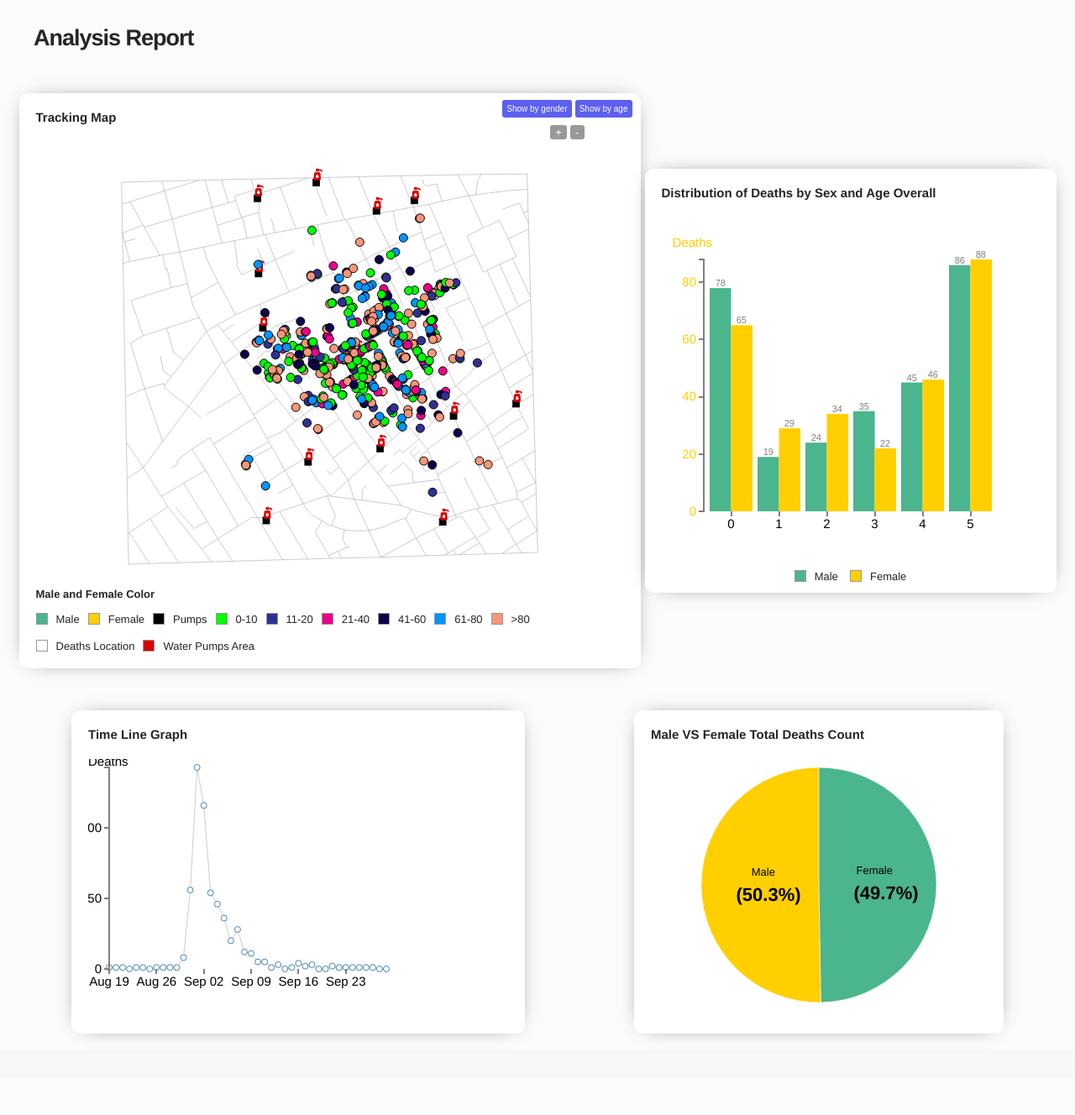
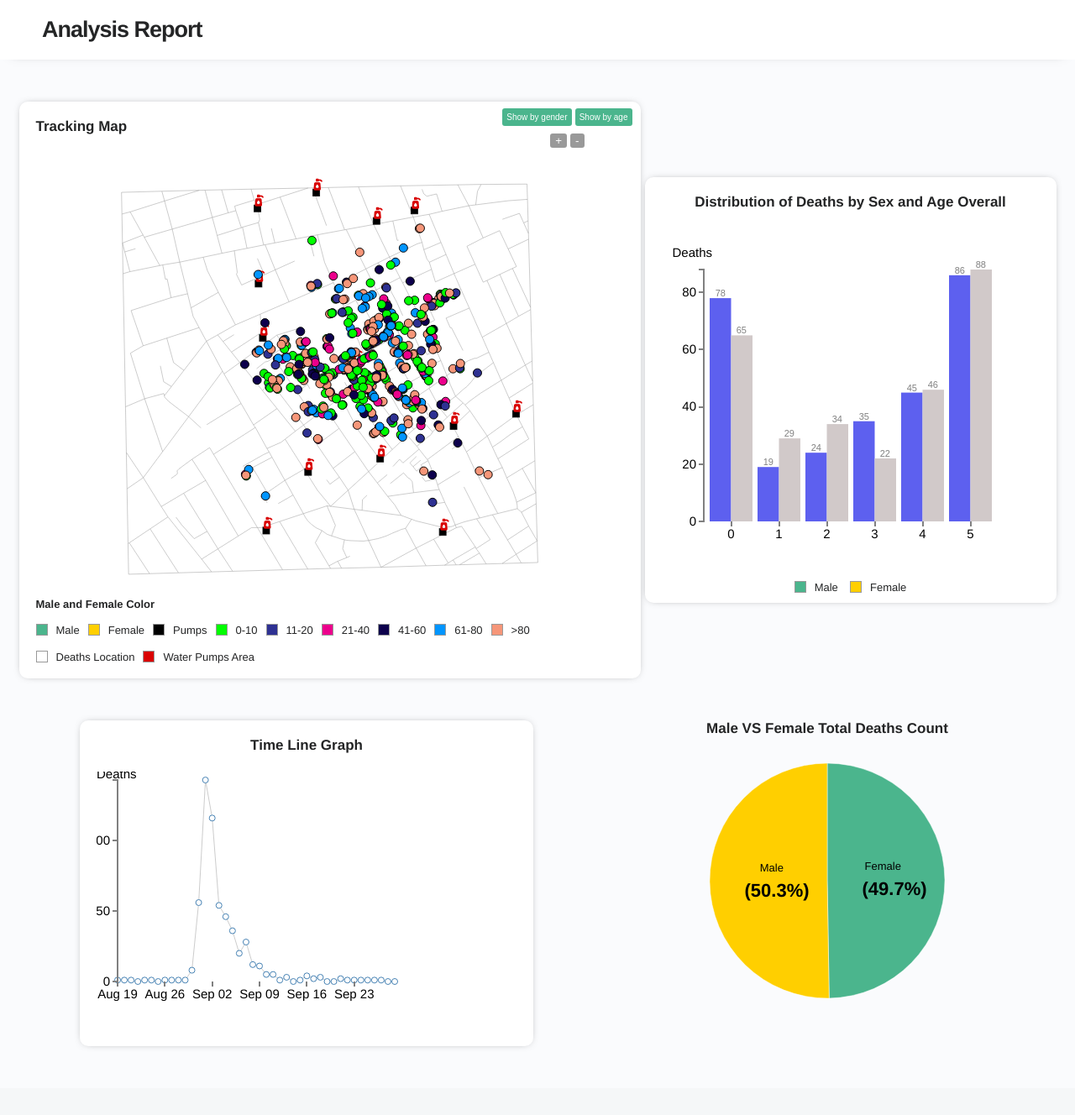
Before and after one commit to Naveeniu/Visualization, a PHP site: page / in a window 1280 px wide. Shown: the whole page at 84% size. Before the commit the page ends 1237 px from the top, so only its background shows below. Run offline with PHP 8.4, Linux system fonts and the light colour scheme; some libraries are stand-ins or nearby versions.

Commit message:
Add files via upload

```diff
--- a/css/styles.css
+++ b/css/styles.css
@@ -1,27 +1,35 @@
 .population_boxWrap {
-	padding: 20px;
   text-align: left;
   background: #fafbfd;
+  position: relative;
 }
 .header_top {
   padding: 0 20px 30px;
+  padding: 20px 50px;
+  -webkit-box-shadow: 0px 5px 13px -15px rgb(0 0 0 / 75%);
+  -moz-box-shadow: 0px 5px 13px -15px rgba(0, 0, 0, 0.75);
+  box-shadow: 0px 5px 13px -15px rgb(0 0 0 / 75%);
+  margin-bottom: 50px;
+  background: #fff;
 }
 .header_top h2 {
   font-size: 27px;
   line-height: normal;
+  margin: 0;
 }
 .population_boxWrap h4 {
-	font-size: 15px;
+  font-size: 17px;
   margin: 0 0 20px;
+  text-align: center;
 }
 path {
   fill: none;
 }
 .y.axisRight text {
-	fill: #4bb58d;
+  fill: #000000;
 }
 .y.axisLeft text {
-	fill: #ffcf00;
+  fill: #000000;
 }
 
 .axis path,
@@ -33,15 +41,18 @@ path {
 }
 
 .bar1 {
-	fill: #4bb58d;
+  fill: #5d60ef;
 }
 .bar2 {
-	fill: #ffcf00;
+  fill: #d1c9c9;
 }
 .x.axis path {
   display: none;
 }
 
+.y.axis {
+  padding-top: 20px;
+}
 .overlay {
   fill: none;
   pointer-events: all;
@@ -62,10 +73,6 @@ div.tooltip {
   border-radius: 8px;
   pointer-events: none;
 }
-.population_boxWrap {
-	position: relative;
-}
-
 .shortBox {
   position: absolute;
   top: 5px;
@@ -74,7 +81,7 @@ div.tooltip {
 }
 .btn_age,
 .btn_gen {
-	background: #5d60ef;
+  background: #4bb58d;
   border: none;
   padding: 5px;
   font-size: 14px;
@@ -82,9 +89,6 @@ div.tooltip {
   border-radius: 3px;
   margin: 0 0px 5px;
 }
-/* .btn_age {
-	background: #ff947a;
-} */
 .btn_gen span,
 .btn_age span {
   display: block;
@@ -102,24 +106,28 @@ div.tooltip {
   vertical-align: middle;
   align-items: center;
   justify-content: space-around;
-	padding-bottom: 50px;
+  padding: 0 20px 50px;
 }
 .map_bottom_wrap {
   display: flex;
   vertical-align: middle;
   justify-content: space-around;
+  padding: 0 20px 50px;
 }
-.barpieChartWrap,
+.barpieChartWrapOuter,
 .main_map,
 .barBandsWrap,
 .rangeRoundBandsWrap {
-	-webkit-box-shadow: 0px 0px 25px -15px rgb(7 7 7);
-    -moz-box-shadow: 0px 0px 25px -15px rgba(7, 7, 7, 1);
-    box-shadow: 0px 0px 25px -15px rgb(7 7 7);
+  -webkit-box-shadow: 0px 0px 11px -6px rgb(0 0 0 / 75%);
+  -moz-box-shadow: 0px 0px 11px -6px rgba(0, 0, 0, 0.75);
+  box-shadow: 0px 0px 11px -6px rgb(0 0 0 / 75%);
   padding: 20px;
   position: relative;
   border-radius: 10px;
   background: #fff;
+}
+.barpieChartWrapOuter {
+  padding: 20px 50px;
 }
 .barBandsWrap {
   padding-bottom: 40px;
@@ -133,6 +141,13 @@ div.tooltip {
   right: 10px;
   padding-left: 10px;
 }
+.barBandinner h4 {
+  margin: 10px 0;
+  font-size: 13px;
+}
+.main_map h4 {
+  text-align: left;
+}
 .topRightInner h4 {
   font-size: 13px;
   margin: 0 0 10px;
@@ -140,14 +155,14 @@ div.tooltip {
 .barBandinner ul,
 .topRightInner ul {
   list-style: none;
-	padding:0;
+  padding: 0;
   display: inline-block;
   width: 100%;
   margin: 0;
 }
 .barBandinner ul li,
 .topRightInner ul li {
-	padding:3px 10px 3px 0;
+  padding: 3px 10px 3px 0;
   width: auto;
   float: left;
   text-align: center;
```
Lines whose indentation alone changed are shown as unchanged.
